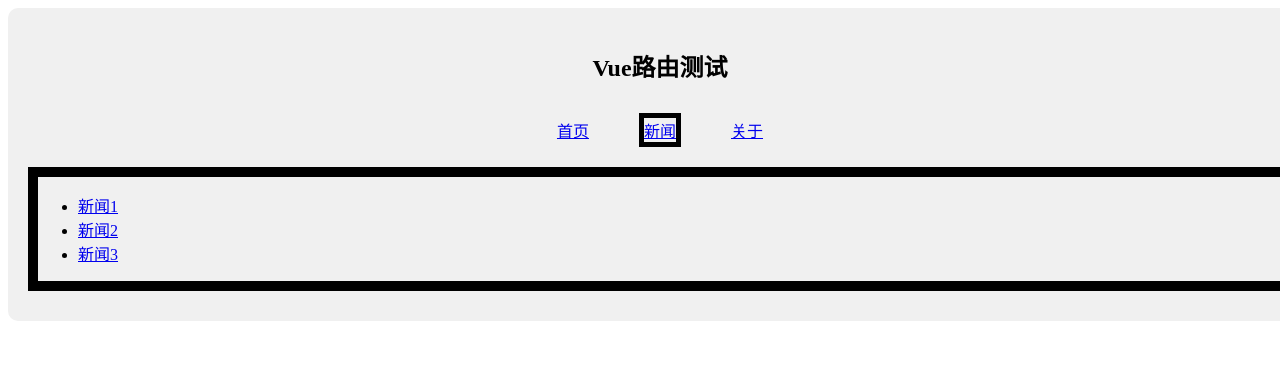
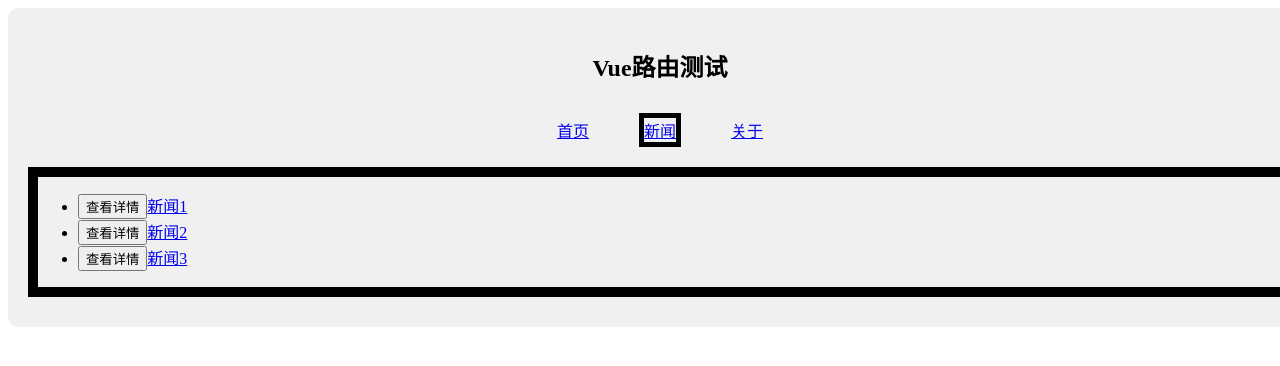
Before and after one commit to BigDragonlin/vue-demo, a Vue app: page /news in a window 1280 px wide. Shown: the top 366 px of the page. Built offline with nearby package versions, Linux system fonts and the light colour scheme; the HTML template or start-up script is replaced by a standard one.

Commit message:
编程式路由导航

```diff
--- a/src/pages/Home.vue
+++ b/src/pages/Home.vue
@@ -5,6 +5,11 @@
 </template>
 
 <script setup lang="ts" name="Home">
+    import { useRouter } from 'vue-router';
+    const router = useRouter();
+    setTimeout(() => {
+        router.push('/news');
+    }, 3000);
 </script>
 
 <style scoped>
--- a/src/pages/News.vue
+++ b/src/pages/News.vue
@@ -3,10 +3,7 @@
         <!-- 遍历news数据 -->
         <ul>
             <li v-for="item in news" :key="item.id">
-                <!-- 方式一 -->
-                <!-- <RouterLink :to="`/news/detail/${item.id}/${item.title}/${item.content}`">{{ item.title }} -->
-
-                <!-- 方式而 -->
+                <button @click="goDetail(item)">查看详情</button>
                 <RouterLink :to="{
                     name : 'detail',
                     params: {
@@ -26,6 +23,18 @@
 
 <script setup lang="ts" name="News">
     import { reactive } from 'vue';
+    import { useRouter } from 'vue-router';
+    const router = useRouter();
+    function goDetail(item: any) {
+        router.push({
+            name: 'detail',
+            params: {
+                id: item.id,
+                title: item.title,
+                content: item.content
+            }
+        });
+    }
     const news = reactive([
         { id: 1, title: '新闻1', content: '新闻1内容'},
         { id: 2, title: '新闻2', content: '新闻2内容'},
--- a/src/router/index.ts
+++ b/src/router/index.ts
@@ -13,6 +13,7 @@ const router = createRouter({
     history: createWebHistory(),//历史模式
     routes: [
         {
+            name: '',
             path: '/home',
             component: Home
         },
```
